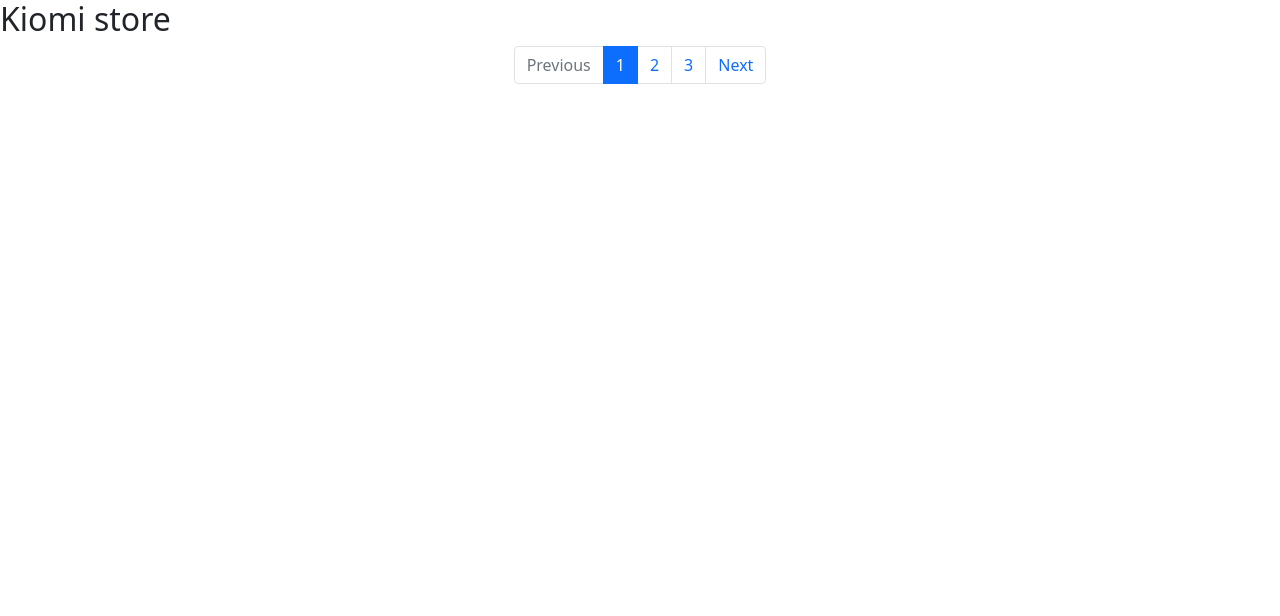
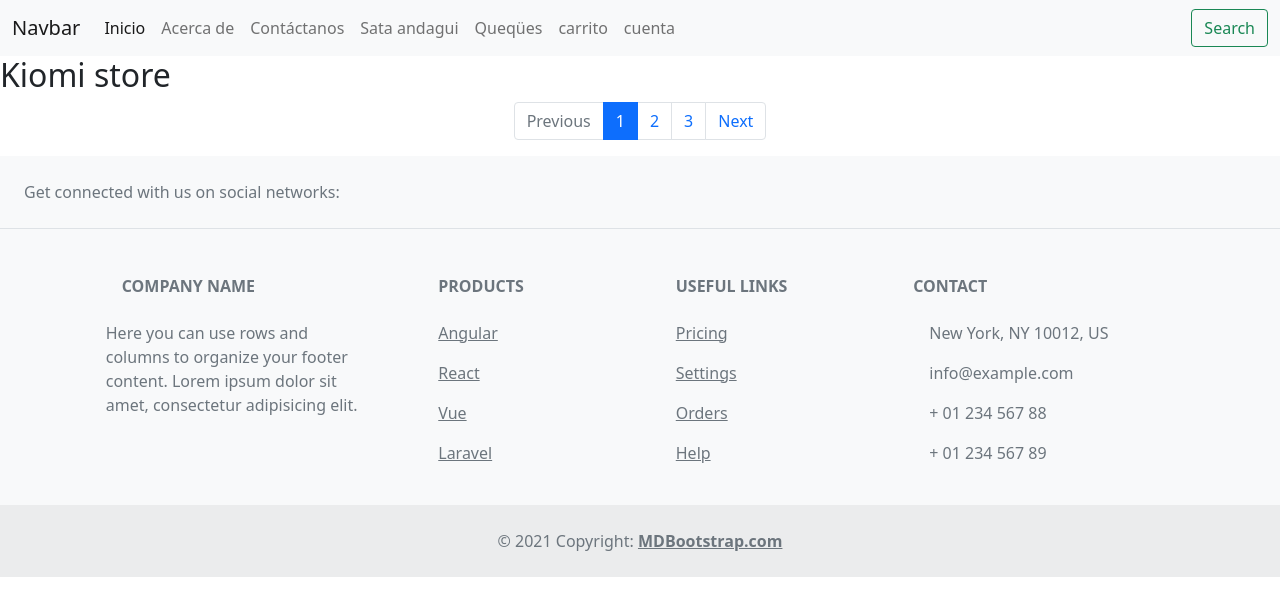
Before and after one commit to Monitel-IOT/kiomi-app, a Django app: page / in a window 1280 px wide. Shown: the top 616 px of the page. Run offline with Django 3.2, Linux system fonts and the light colour scheme; data that the repository does not hold is empty.

Commit message:
navbarfooter

```diff
--- a/kiomi_app/templates/index.html
+++ b/kiomi_app/templates/index.html
@@ -14,11 +14,176 @@
   <script src="https://unpkg.com/vue@2.6.14/dist/vue.js"></script>
 </head>
 <body>
+<!-- navbar -->
+<nav class="navbar navbar-expand-lg navbar-light bg-light">
+	<div class="container-fluid">
+		<a class="navbar-brand" href="#">Navbar</a>
+		<button class="navbar-toggler" type="button" data-bs-toggle="collapse" data-bs-target="#navbarSupportedContent" aria-controls="navbarSupportedContent" aria-expanded="false" aria-label="Toggle navigation">
+		<span class="navbar-toggler-icon"></span>
+		</button>
+		<div class="collapse navbar-collapse" id="navbarSupportedContent">
+		<ul class="navbar-nav me-auto mb-2 mb-lg-0">
+			<li class="nav-item">
+			<a class="nav-link active" aria-current="page" href="#">Inicio</a>
+			</li>
+			<li class="nav-item">
+			<a class="nav-link" href="#">Acerca de</a>
+			</li>
+			<li class="nav-item">
+			<a class="nav-link" href="#">Contáctanos</a>
+			</li>
+			<li class="nav-item">
+			<a class="nav-link" href="#">Sata andagui</a>
+			</li>
+			<li class="nav-item">
+			<a class="nav-link" href="#">Queqües</a>
+			</li>
+			<li class="nav-item">
+			<a class="nav-link" href="#">carrito</a>
+			</li>
+			<li class="nav-item">
+			<a class="nav-link" href="#">cuenta</a>
+			</li>
+		</ul>
+		<form class="d-flex">
+			<button class="btn btn-outline-success" type="submit">Search</button>
+		</form>
+		</div>
+	</div>
+</nav>
+<!-- navbar -->
 	{% block body %}
 	{% endblock body %}
 
 	{% block js %}
 	{% endblock js %}
+<!-- Footer -->
+<footer class="text-center text-lg-start bg-light text-muted">
+  <!-- Section: Social media -->
+  <section
+    class="d-flex justify-content-center justify-content-lg-between p-4 border-bottom"
+  >
+    <!-- Left -->
+    <div class="me-5 d-none d-lg-block">
+      <span>Get connected with us on social networks:</span>
+    </div>
+    <!-- Left -->
+
+    <!-- Right -->
+    <div>
+      <a href="" class="me-4 text-reset">
+        <i class="fab fa-facebook-f"></i>
+      </a>
+      <a href="" class="me-4 text-reset">
+        <i class="fab fa-twitter"></i>
+      </a>
+      <a href="" class="me-4 text-reset">
+        <i class="fab fa-google"></i>
+      </a>
+      <a href="" class="me-4 text-reset">
+        <i class="fab fa-instagram"></i>
+      </a>
+      <a href="" class="me-4 text-reset">
+        <i class="fab fa-linkedin"></i>
+      </a>
+      <a href="" class="me-4 text-reset">
+        <i class="fab fa-github"></i>
+      </a>
+    </div>
+    <!-- Right -->
+  </section>
+  <!-- Section: Social media -->
+
+  <!-- Section: Links  -->
+  <section class="">
+    <div class="container text-center text-md-start mt-5">
+      <!-- Grid row -->
+      <div class="row mt-3">
+        <!-- Grid column -->
+        <div class="col-md-3 col-lg-4 col-xl-3 mx-auto mb-4">
+          <!-- Content -->
+          <h6 class="text-uppercase fw-bold mb-4">
+            <i class="fas fa-gem me-3"></i>Company name
+          </h6>
+          <p>
+            Here you can use rows and columns to organize your footer content. Lorem ipsum
+            dolor sit amet, consectetur adipisicing elit.
+          </p>
+        </div>
+        <!-- Grid column -->
+
+        <!-- Grid column -->
+        <div class="col-md-2 col-lg-2 col-xl-2 mx-auto mb-4">
+          <!-- Links -->
+          <h6 class="text-uppercase fw-bold mb-4">
+            Products
+          </h6>
+          <p>
+            <a href="#!" class="text-reset">Angular</a>
+          </p>
+          <p>
+            <a href="#!" class="text-reset">React</a>
+          </p>
+          <p>
+            <a href="#!" class="text-reset">Vue</a>
+          </p>
+          <p>
+            <a href="#!" class="text-reset">Laravel</a>
+          </p>
+        </div>
+        <!-- Grid column -->
+
+        <!-- Grid column -->
+        <div class="col-md-3 col-lg-2 col-xl-2 mx-auto mb-4">
+          <!-- Links -->
+          <h6 class="text-uppercase fw-bold mb-4">
+            Useful links
+          </h6>
+          <p>
+            <a href="#!" class="text-reset">Pricing</a>
+          </p>
+          <p>
+            <a href="#!" class="text-reset">Settings</a>
+          </p>
+          <p>
+            <a href="#!" class="text-reset">Orders</a>
+          </p>
+          <p>
+            <a href="#!" class="text-reset">Help</a>
+          </p>
+        </div>
+        <!-- Grid column -->
+
+        <!-- Grid column -->
+        <div class="col-md-4 col-lg-3 col-xl-3 mx-auto mb-md-0 mb-4">
+          <!-- Links -->
+          <h6 class="text-uppercase fw-bold mb-4">
+            Contact
+          </h6>
+          <p><i class="fas fa-home me-3"></i> New York, NY 10012, US</p>
+          <p>
+            <i class="fas fa-envelope me-3"></i>
+            info@example.com
+          </p>
+          <p><i class="fas fa-phone me-3"></i> + 01 234 567 88</p>
+          <p><i class="fas fa-print me-3"></i> + 01 234 567 89</p>
+        </div>
+        <!-- Grid column -->
+      </div>
+      <!-- Grid row -->
+    </div>
+  </section>
+  <!-- Section: Links  -->
+
+  <!-- Copyright -->
+  <div class="text-center p-4" style="background-color: rgba(0, 0, 0, 0.05);">
+    © 2021 Copyright:
+    <a class="text-reset fw-bold" href="https://mdbootstrap.com/">MDBootstrap.com</a>
+  </div>
+  <!-- Copyright -->
+</footer>
+<!-- Footer -->
+
   <!-- bootstrap 5 cdn javascript -->
 	<script src="https://cdn.jsdelivr.net/npm/bootstrap@5.0.2/dist/js/bootstrap.bundle.min.js" integrity="sha384-MrcW6ZMFYlzcLA8Nl+NtUVF0sA7MsXsP1UyJoMp4YLEuNSfAP+JcXn/tWtIaxVXM" crossorigin="anonymous"></script>
 </body>
```
